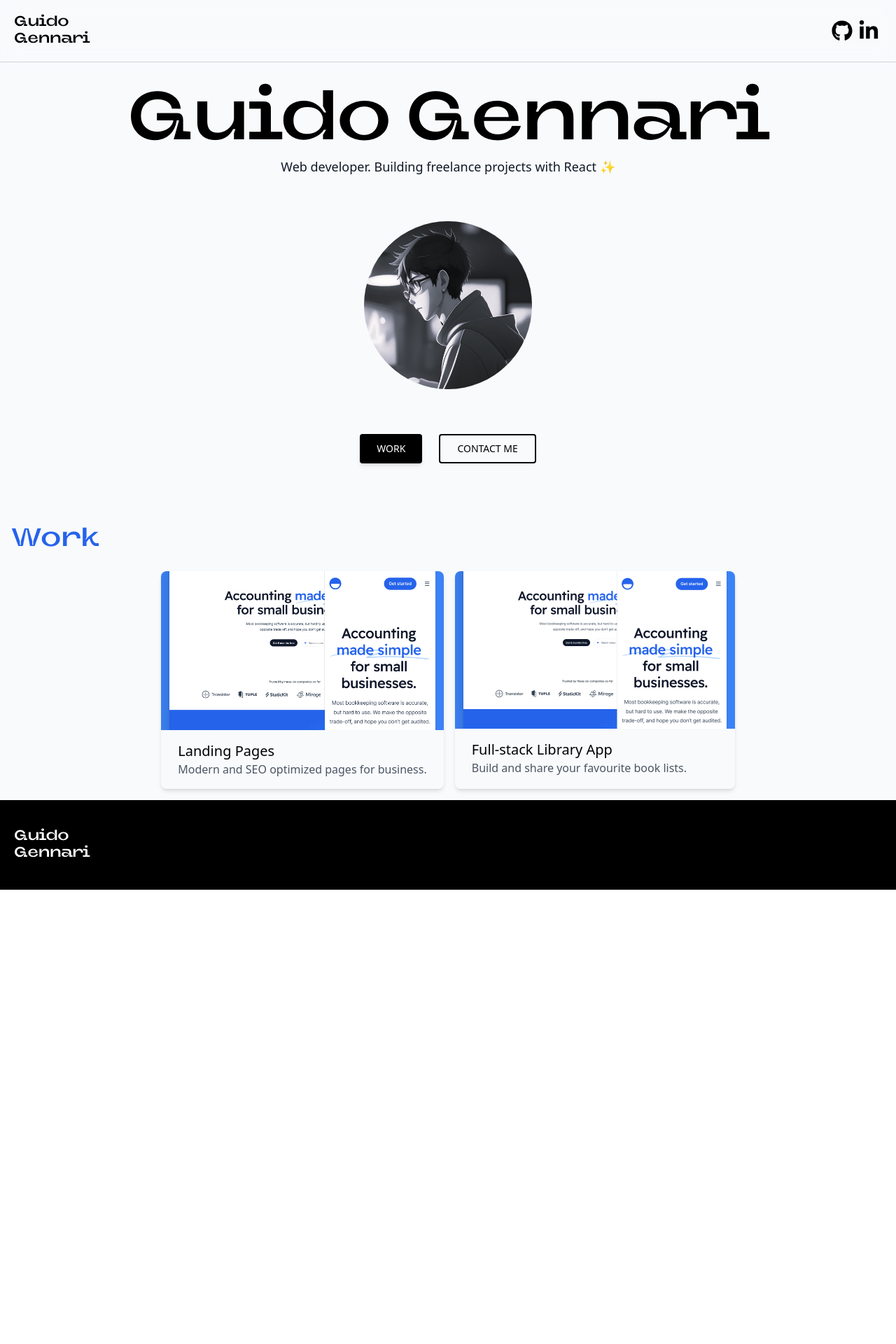
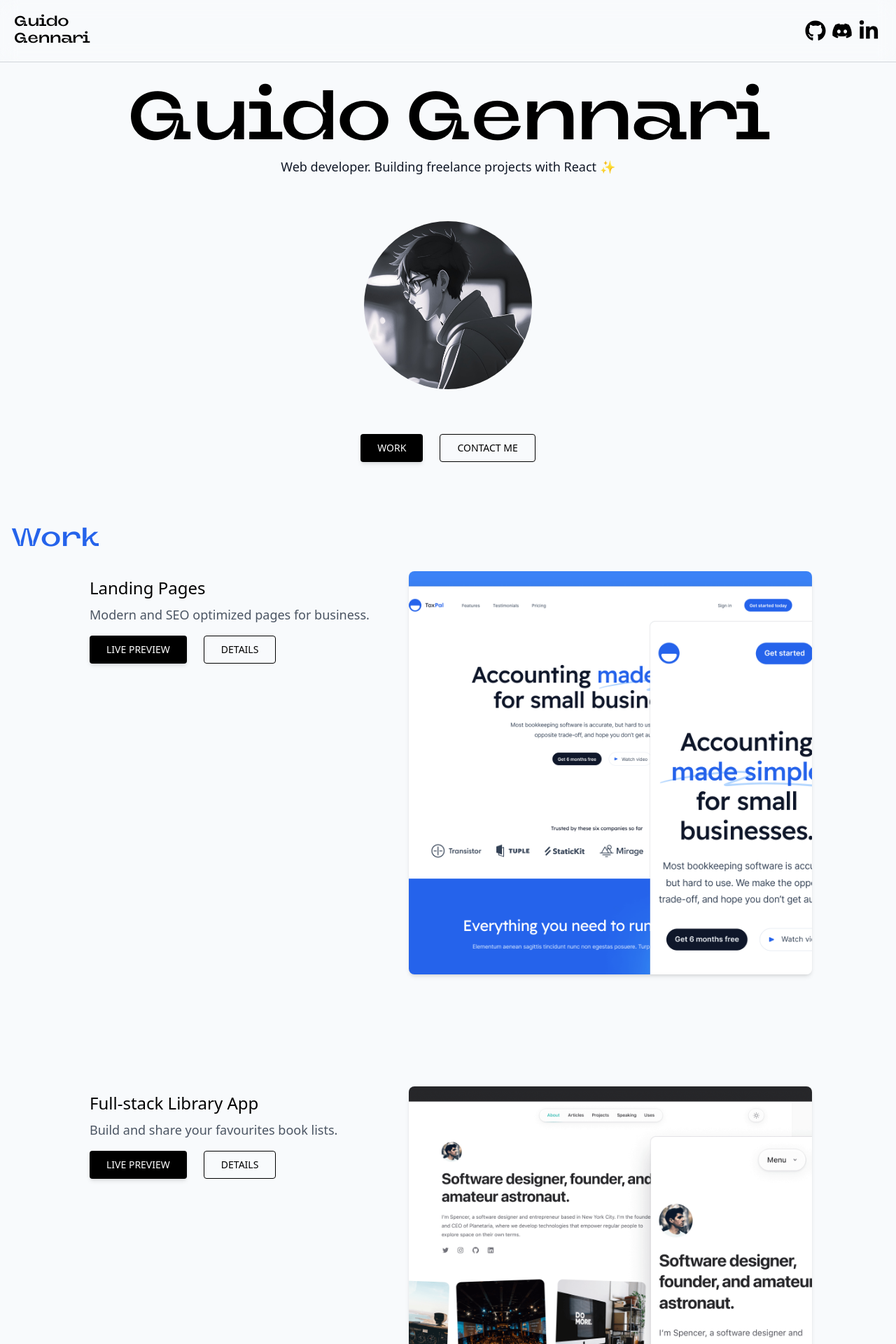
Before and after one commit to xdguido/guidogennari-web, a Next.js app: page / in a window 1280 px wide. Shown: the top 1920 px of the page at 70% size. Before the commit the page ends 1271 px from the top, so only its background shows below. Built offline with nearby package versions, Linux system fonts and the light colour scheme.

Commit message:
Portfolio example finish

```diff
--- a/components/layout.tsx
+++ b/components/layout.tsx
@@ -1,5 +1,5 @@
 import Head from 'next/head';
-import { FaGithub, FaLinkedinIn } from 'react-icons/fa';
+import { FaGithub, FaLinkedinIn, FaDiscord } from 'react-icons/fa';
 
 export const siteTitle = 'Guido Gennari - Web Development';
 
@@ -40,6 +40,19 @@ export default function Layout({ children, home }: { children: React.ReactNode;
                     </li>
                     <li>
                         <a
+                            title="Discord"
+                            target="_blank"
+                            href="https://discordapp.com/users/xdguido#4212"
+                            rel="noopener noreferrer"
+                        >
+                            <span className="sr-only">Discord profile</span>
+                            <div className="rounded hover:text-blue-600 p-1" aria-hidden="true">
+                                <FaDiscord />
+                            </div>
+                        </a>
+                    </li>
+                    <li>
+                        <a
                             title="Linkedin"
                             target="_blank"
                             href="https://www.linkedin.com/in/guido-gennari/"
--- a/components/ui/Button.tsx
+++ b/components/ui/Button.tsx
@@ -18,7 +18,7 @@ const buttonStyles = cva(
                     'active:bg-blue-800 active:shadow-lg'
                 ),
                 outline: clsx(
-                    'py-2 border-2 border-black ',
+                    'py-2 border border-black ',
                     'hover:border-blue-600 hover:text-blue-700 ',
                     'active:text-blue-800 active:border-blue-800 active:bg-black active:bg-opacity-10'
                 )
--- a/pages/index.tsx
+++ b/pages/index.tsx
@@ -1,8 +1,10 @@
 import Head from 'next/head';
+import Link from 'next/link';
 import Image from 'next/image';
 import Layout, { siteTitle } from '../components/layout';
 import clsx from 'clsx';
 import Button from '@ui/Button';
+import { FaArrowCircleRight } from 'react-icons/fa';
 
 export default function Home() {
     return (
@@ -31,54 +33,84 @@ export default function Home() {
                 </div>
                 <div className="flex gap-4 lg:gap-6 ">
                     <Button href="/" children="Work" />
-                    <Button children="Contact me" style="outline" />
+                    <Button
+                        href="mailto:guidogennari95@gmail.com"
+                        children="Contact me"
+                        style="outline"
+                    />
                 </div>
             </section>
-            <section id="work" className={clsx('relative')}>
+            <section
+                id="work"
+                className={clsx('relative flex flex-col justify-center items-center')}
+            >
                 <h2 className="absolute inset-x-0 -top-16 font-neue text-4xl text-blue-600">
                     Work
                 </h2>
-                <div className="flex flex-wrap gap-4 justify-center">
                 <div
-                        id="card"
-                        className=" min-w-[25rem] max-w-[30rem] rounded-lg shadow-md overflow-hidden"
+                    id="item-1"
+                    className="flex flex-col items-center mb-[6rem] lg:mb-[10rem] lg:flex-row lg:items-start"
                 >
-                        <div className="relative aspect-video">
+                    <div className="p-2 mb-3 lg:w-[26rem] lg:mr-12">
+                        <div className="text-xl font-medium mb-2 lg:text-2xl">Landing Pages</div>
+                        <div className=" text-gray-600 lg:text-lg">
+                            Modern and SEO optimized pages for business.
+                        </div>
+                        <div className="flex mt-4 gap-6  ">
+                            <Button children="Live preview" />
+                            <Button children="Details" style="outline" />
+                        </div>
+                    </div>
+                    <div
+                        className={clsx(
+                            'relative w-[22rem] aspect-square',
+                            'md:w-[25rem] lg:w-[30rem] xl:w-[36rem]'
+                        )}
+                    >
                         <Image
-                                className="object-cover"
+                            className="object-cover rounded-lg shadow-md"
                             src="/images/banner.png"
                             alt="Portfolio Image"
                             fill
                             loading="lazy"
                         />
                     </div>
-                        <div className="px-6 py-4">
-                            <div className=" text-xl font-medium">Landing Pages</div>
-                            <div className=" text-gray-600">
-                                Modern and SEO optimized pages for business.
                 </div>
+                <div
+                    id="item-2"
+                    className="flex flex-col items-center mb-[6rem] lg:flex-row lg:items-start"
+                >
+                    <div className="p-2 mb-3 lg:w-[26rem] lg:mr-12">
+                        <div className="text-xl font-medium mb-2 lg:text-2xl">
+                            Full-stack Library App
+                        </div>
+                        <div className=" text-gray-600 lg:text-lg">
+                            Build and share your favourites book lists.
+                        </div>
+                        <div className="flex mt-4 gap-6  ">
+                            <Button children="Live preview" />
+                            <Button children="Details" style="outline" />
                         </div>
                     </div>
                     <div
-                        id="card"
-                        className=" min-w-[25rem] max-w-[30rem] rounded-lg shadow-md overflow-hidden"
+                        className={clsx(
+                            'relative w-[22rem] aspect-square',
+                            'md:w-[25rem] lg:w-[30rem] xl:w-[36rem]'
+                        )}
                     >
-                        <div className="relative aspect-video ">
                         <Image
-                                className="  object-cover transition duration-1000 ease-in-out"
-                                src="/images/banner.png"
+                            className="object-cover rounded-lg shadow-md"
+                            src="/images/banner2.png"
                             alt="Portfolio Image"
                             fill
                             loading="lazy"
                         />
                     </div>
-                        <div className="px-6 py-4">
-                            <div className=" text-xl font-medium">Full-stack Library App</div>
-                            <div className=" text-gray-600">
-                                Build and share your favourite book lists.
                 </div>
-                        </div>
-                    </div>
+                <div>
+                    <button className="flex items-center gap-3 text-lg font-semibold text-gray-600 hover:text-blue-600 focus-visible:text-blue-600 active:text-blue-800 p-2">
+                        More projects <FaArrowCircleRight className="" />
+                    </button>
                 </div>
             </section>
         </Layout>
```
Also changed, not shown: public/images/banner2.png (added). Lines whose indentation alone changed are shown as unchanged.
